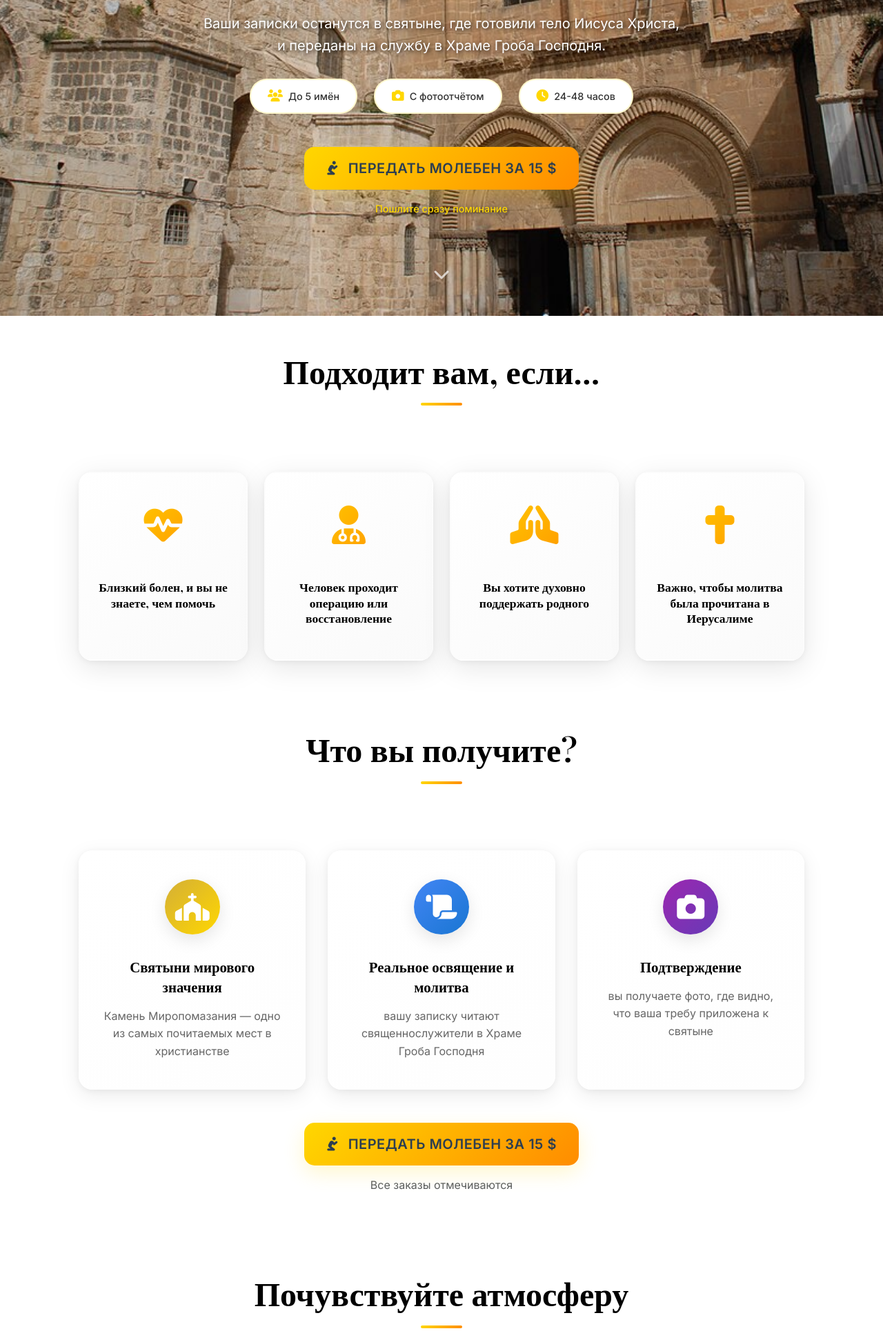
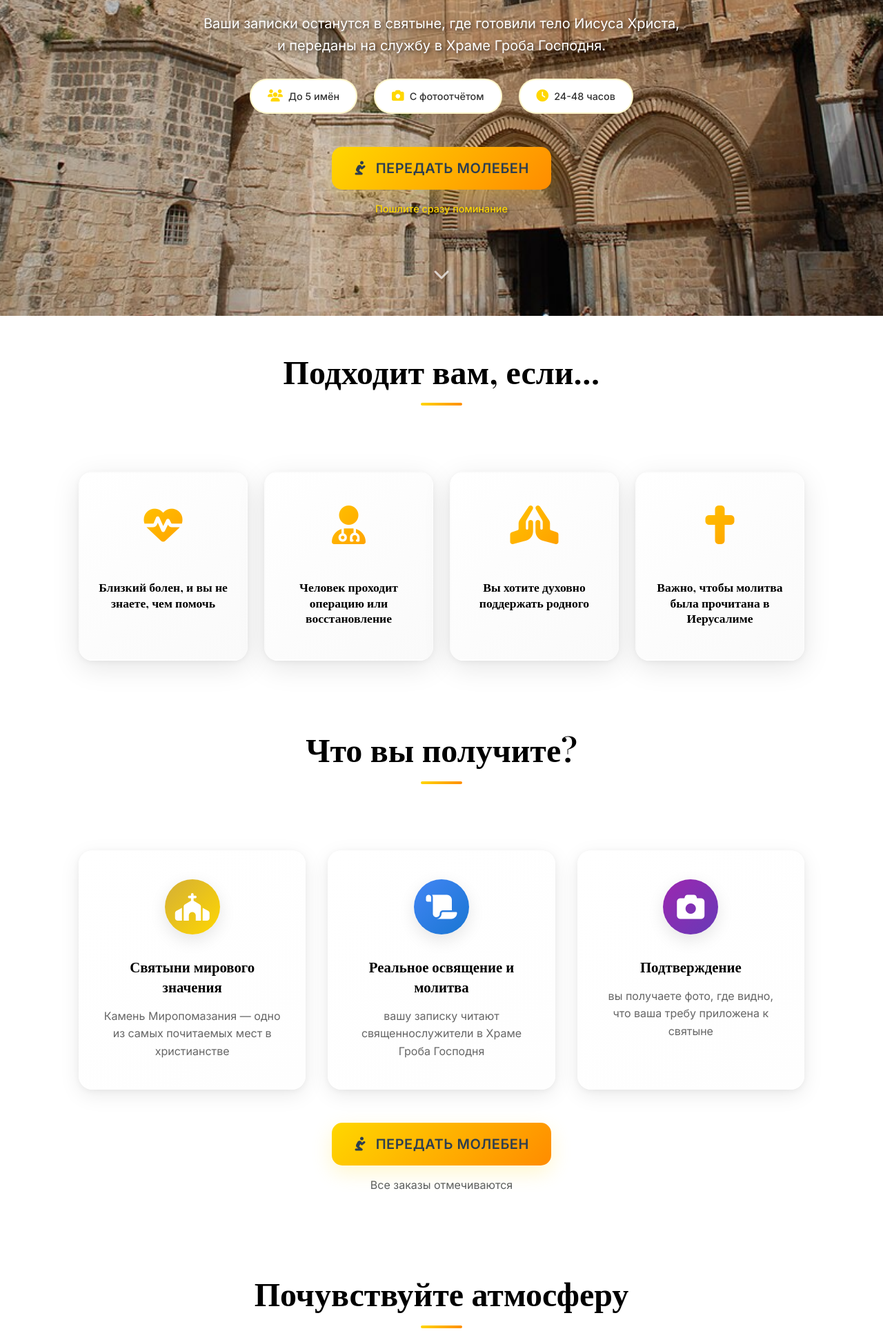
Before and after one commit to SaintSerd/LandingCraft-1, a Flask app: page / in a window 1280 px wide. Shown: the part 584-2514 px from the top of the page at 69% size. Run offline with Flask 3, Linux system fonts and the light colour scheme.

Commit message:
Update the call to action button text and remove pricing details
Removes the "$15" price mention from the "ПЕРЕДАТЬ МОЛЕБЕН" button in `templates/index.html` and adds `targeted_element_1750879082721.png`.

Replit-Commit-Author: Agent
Replit-Commit-Session-Id: a35b1465-f3ef-4cd3-8389-5634677c3765
Replit-Commit-Screenshot-Url: https://storage.googleapis.com/screenshot-production-us-central1/4d5e73ac-d877-4d19-b208-cbb0903a08e0/94d05de4-49d6-490d-b66b-c85a86b92247.jpg

```diff
--- a/templates/index.html
+++ b/templates/index.html
@@ -53,7 +53,7 @@
 
                         <a href="#contact" class="btn btn-primary btn-lg smooth-scroll">
                             <i class="fas fa-pray me-2"></i>
-                            ПЕРЕДАТЬ МОЛЕБЕН ЗА 15 $
+                            ПЕРЕДАТЬ МОЛЕБЕН
                         </a>
                         <p class="hero-note mt-3">Пошлите сразу поминание</p>
                     </div>
@@ -136,7 +136,7 @@
             <div class="text-center mt-5">
                 <a href="#contact" class="btn btn-primary btn-lg smooth-scroll">
                     <i class="fas fa-pray me-2"></i>
-                    ПЕРЕДАТЬ МОЛЕБЕН ЗА 15 $
+                    ПЕРЕДАТЬ МОЛЕБЕН
                 </a>
                 <p class="mt-3 text-muted">Все заказы отмечиваются</p>
             </div>
```
Also changed, not shown: attached_assets/targeted_element_1750879082721.png (added).
